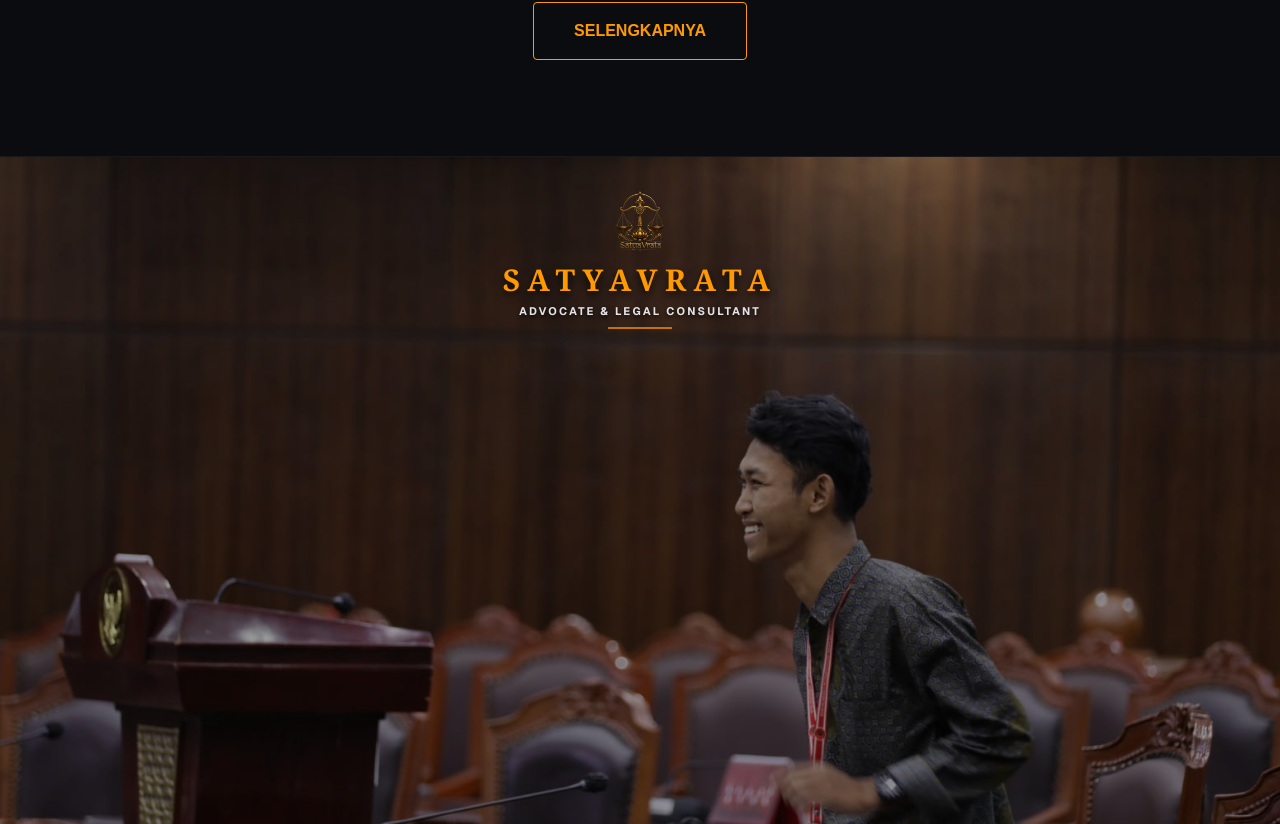
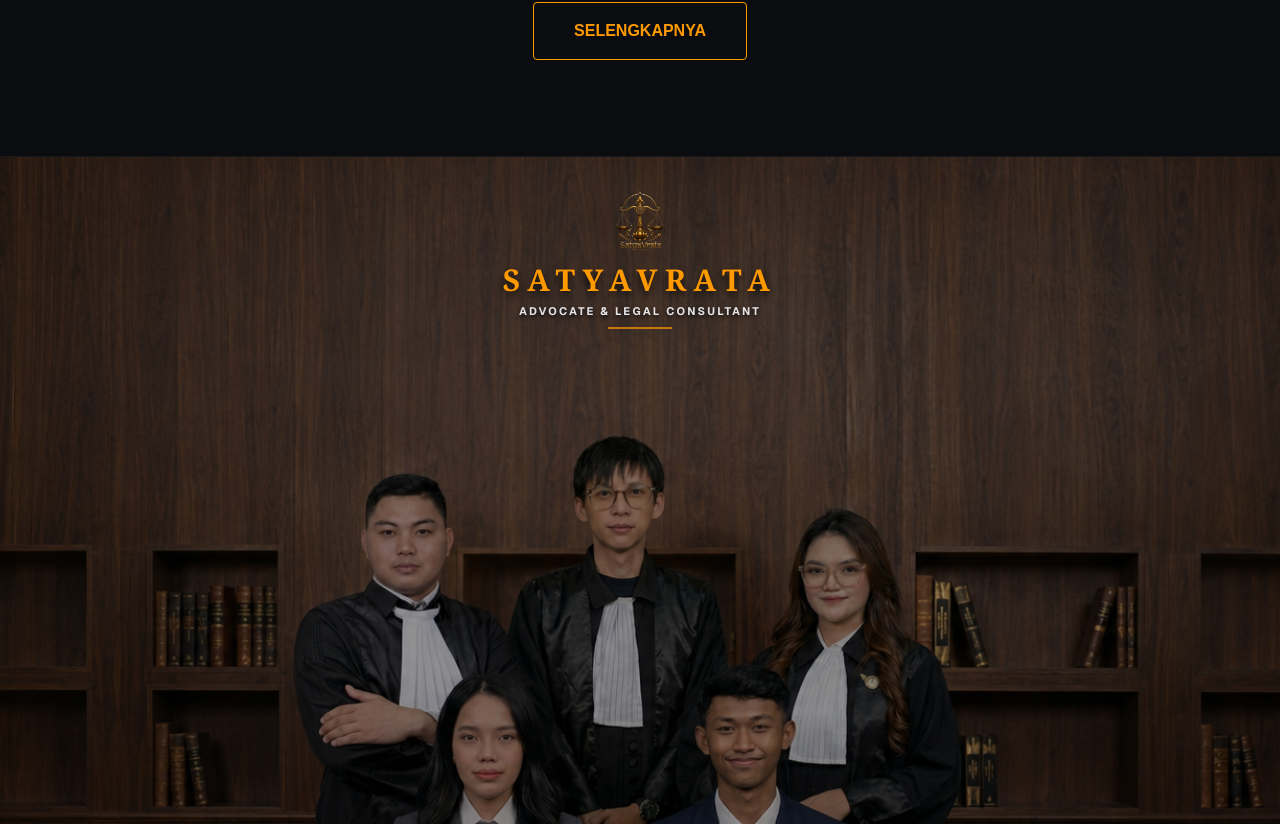
Before and after one commit to vendy-bit/satyavrata, a Next.js app: page / in a window 1280 px wide. Shown: the part 1156-1980 px from the top of the page. Built offline with nearby package versions, Linux system fonts and the light colour scheme.

Commit message:
Cleanup: replace all legacy jpegs with updated png team photos

```diff
--- a/app/page.tsx
+++ b/app/page.tsx
@@ -82,7 +82,7 @@
 {/* 3. FOTO SELURUH TIM - Fullscreen Ultra-Tall dengan Branding */}
 <section
   className="relative w-full min-h-[110vh] flex items-start justify-center pt-2 sm:pt-4 bg-cover bg-center bg-no-repeat"
-  style={{ backgroundImage: "url('/tim-advokat.jpeg')" }}
+  style={{ backgroundImage: "url('/tim-advokat.png')" }}
 >
   {/* Overlay gelap tipis agar teks branding di atas tetap tajam dan terbaca */}
   <div className="absolute inset-0 bg-black/40 z-0"></div>
```
Also changed, not shown: public/tim-advokat.jpeg (deleted), public/tim-advokat.png (added).
